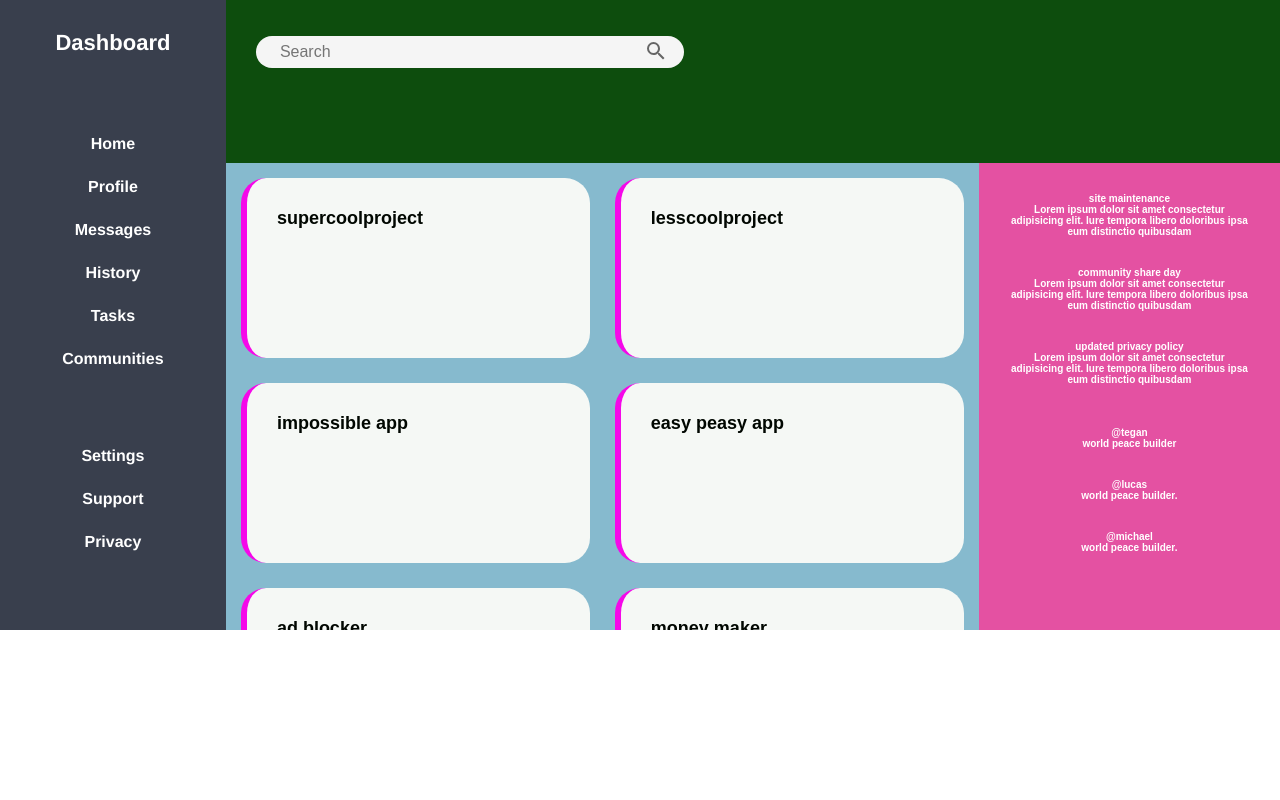
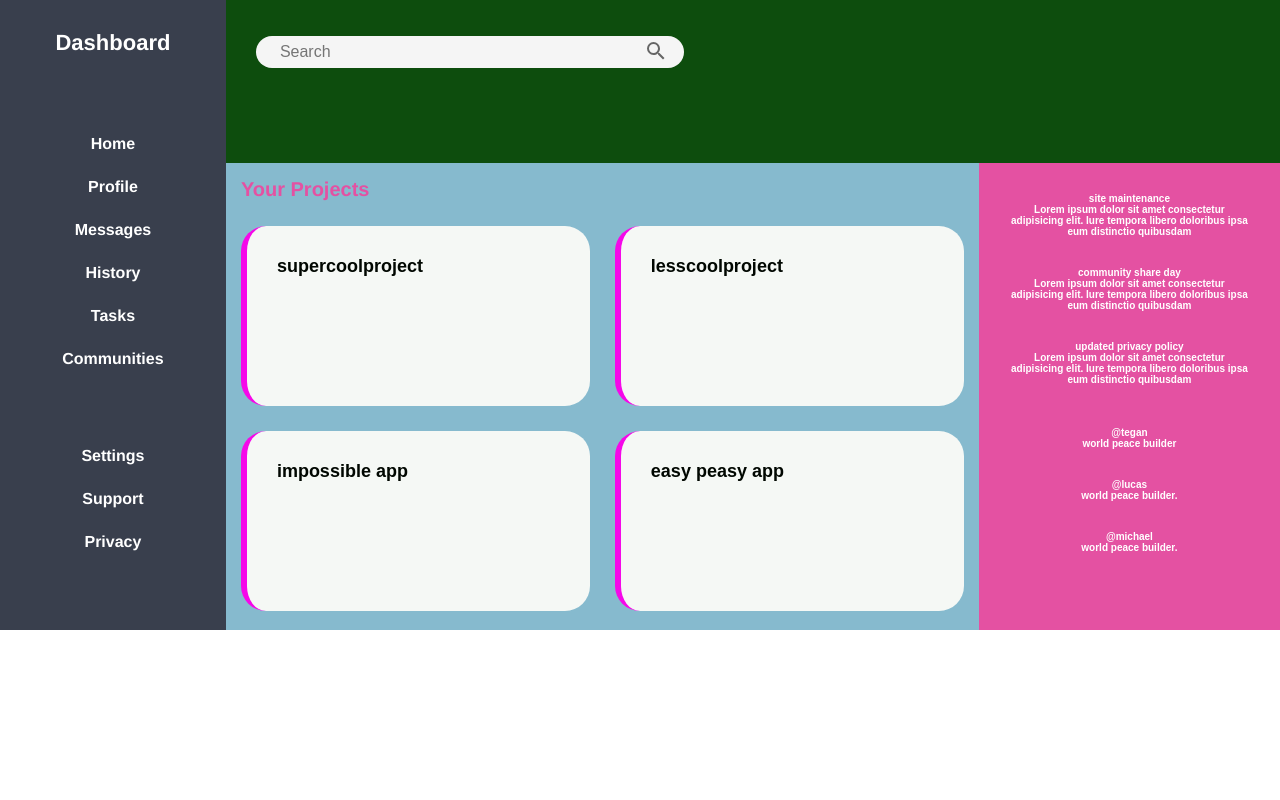
Before and after one commit to hapalua-star/adminDashboard, a plain HTML site: page index.html in a window 1280 px wide. Drawn offline with Linux system fonts and the light colour scheme.

Commit message:
fix your project

```diff
--- a/index.html
+++ b/index.html
@@ -11,6 +11,8 @@
    <div class="container">
 
        <div class="sidebar">
+
+
 
          <div class ="dashboard">
           <h1>Dashboard</h1>
@@ -61,6 +63,11 @@
 
 
        <div class ="maincontent">
+
+
+        <h4 class="proj">Your Projects</h4>
+
+
 
          <div class="card">
 
--- a/style.css
+++ b/style.css
@@ -19,6 +19,17 @@
 
 
 }
+
+.proj{
+
+  grid-column: 1/3;
+  display:flex;
+  justify-content:flex-start;
+  color: #e451a2;
+  font-size: 20px;
+}
+
+
 
 
 
@@ -48,13 +59,15 @@ grid-row: 1/4;
   overflow:scroll ;
 
 
+}
 
 
+.Project
+{
+   font-size: 10px;
 
 
 }
-
-
 
 
 
```
Lines whose indentation alone changed are shown as unchanged.
